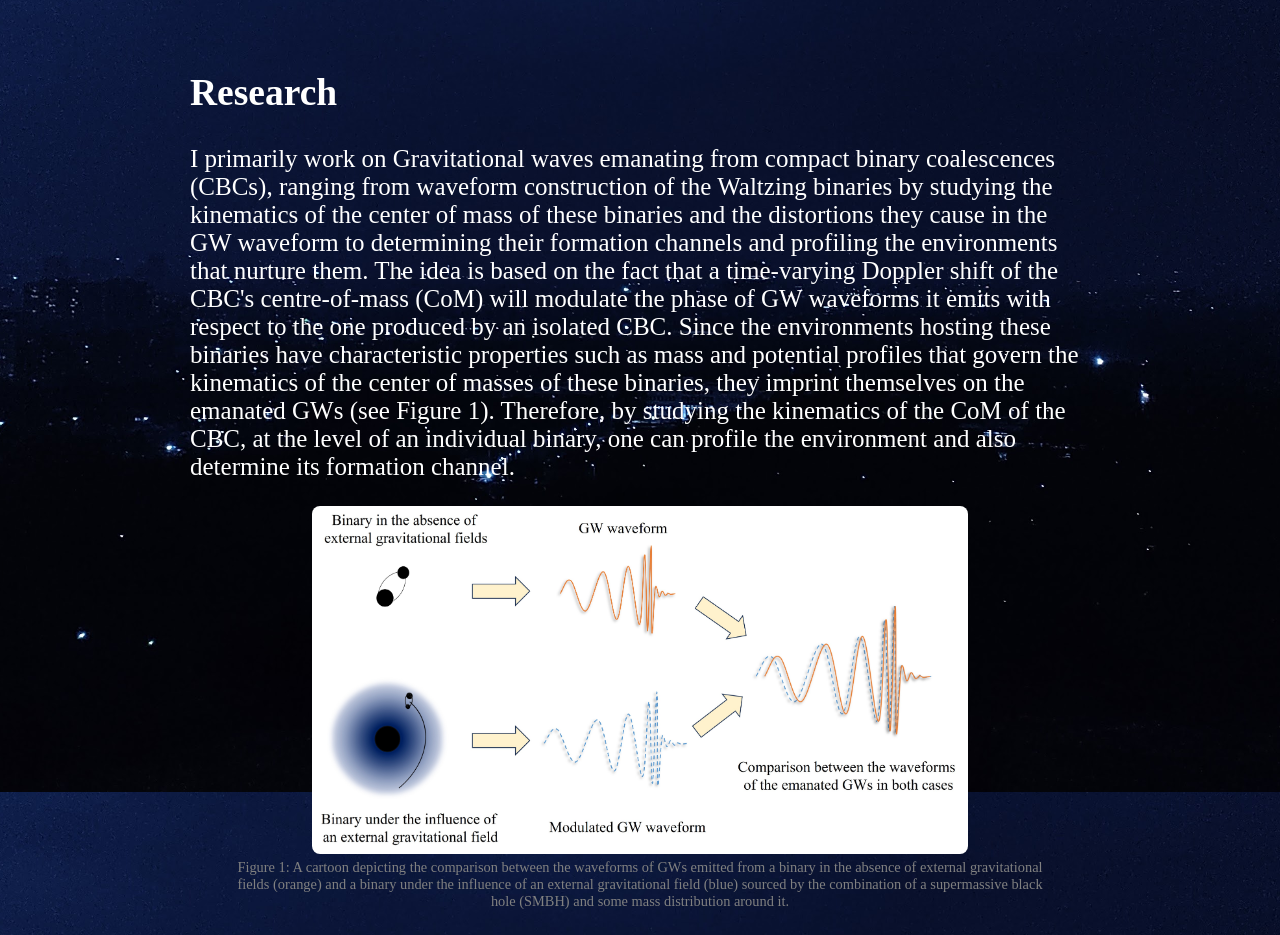
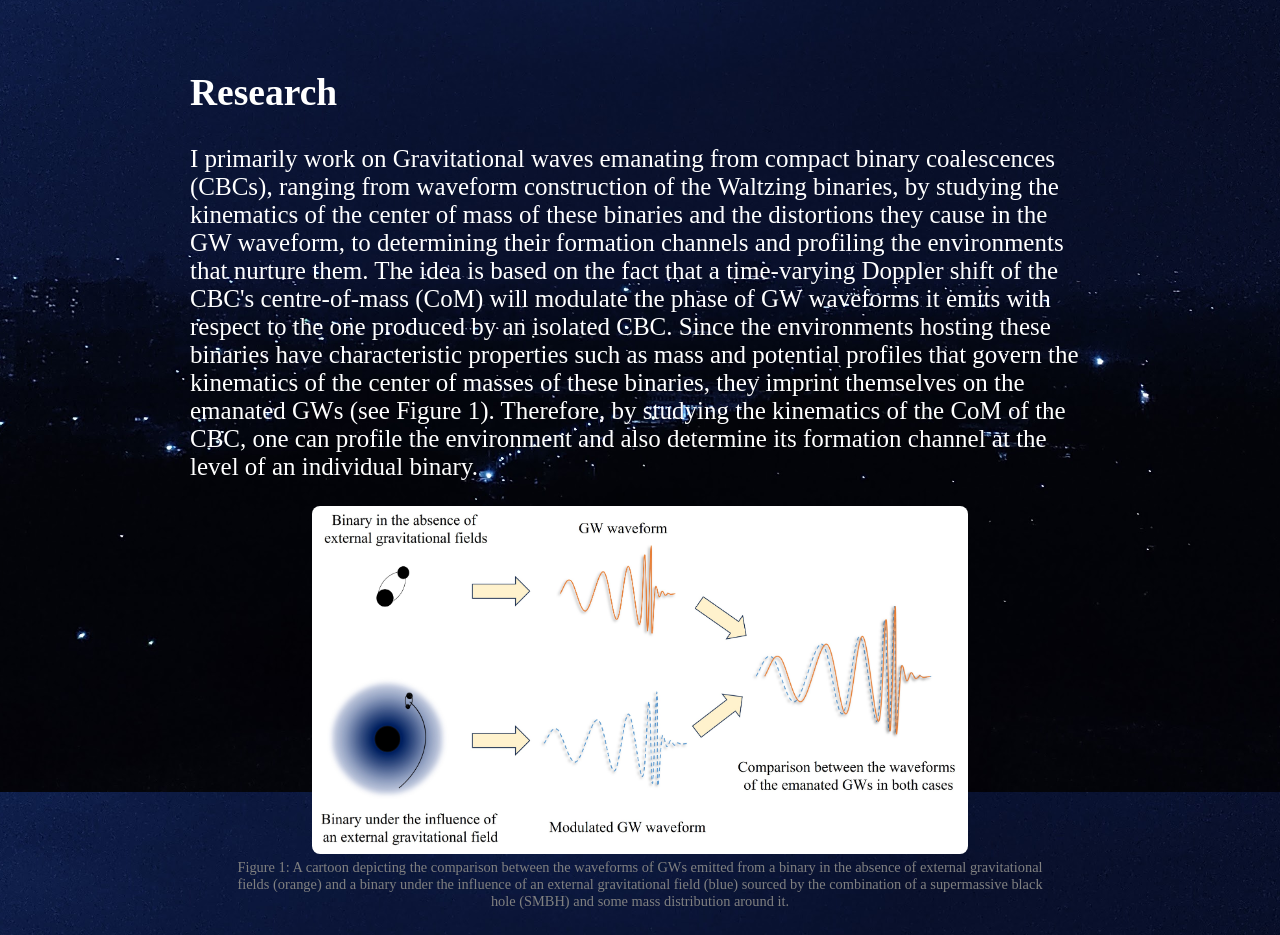
Before and after one commit to avinash-tiwari-at/avinash-tiwari-at.github.io, a Jekyll site: the page built from research.md, in a window 1280 px wide. Shown: the part 108-1043 px from the top of the page. Built offline with Jekyll 4.4.1, drawn with Linux system fonts in a browser that asks for light colours.

```diff
--- a/research.md
+++ b/research.md
@@ -8,7 +8,7 @@ bodyClass: research
   <div class="research-text">
     <h2>Research</h2>
     <p>
-      I primarily work on Gravitational waves emanating from compact binary coalescences (CBCs), ranging from waveform construction of the Waltzing binaries by studying the kinematics of the center of mass of these binaries and the distortions they cause in the GW waveform to determining their formation channels and profiling the environments that nurture them. The idea is based on the fact that a time-varying Doppler shift of the CBC's centre-of-mass (CoM) will modulate the phase of GW waveforms it emits with respect to the one produced by an isolated CBC. Since the environments hosting these binaries have characteristic properties such as mass and potential profiles that govern the kinematics of the center of masses of these binaries, they imprint themselves on the emanated GWs (see Figure 1). Therefore, by studying the kinematics of the CoM of the CBC, at the level of an individual binary, one can profile the environment and also determine its formation channel.
+      I primarily work on Gravitational waves emanating from compact binary coalescences (CBCs), ranging from waveform construction of the Waltzing binaries, by studying the kinematics of the center of mass of these binaries and the distortions they cause in the GW waveform, to determining their formation channels and profiling the environments that nurture them. The idea is based on the fact that a time-varying Doppler shift of the CBC's centre-of-mass (CoM) will modulate the phase of GW waveforms it emits with respect to the one produced by an isolated CBC. Since the environments hosting these binaries have characteristic properties such as mass and potential profiles that govern the kinematics of the center of masses of these binaries, they imprint themselves on the emanated GWs (see Figure 1). Therefore, by studying the kinematics of the CoM of the CBC, one can profile the environment and also determine its formation channel at the level of an individual binary.
       <figure style="text-align: center;">
         <img src="/assets/Research/Profiling_Depict.jpg" alt="Project 1 figure" style="max-width:80%; border-radius:8px;">
         <figcaption style="font-size:0.9rem; color:gray; margin-top:5px;">
```
